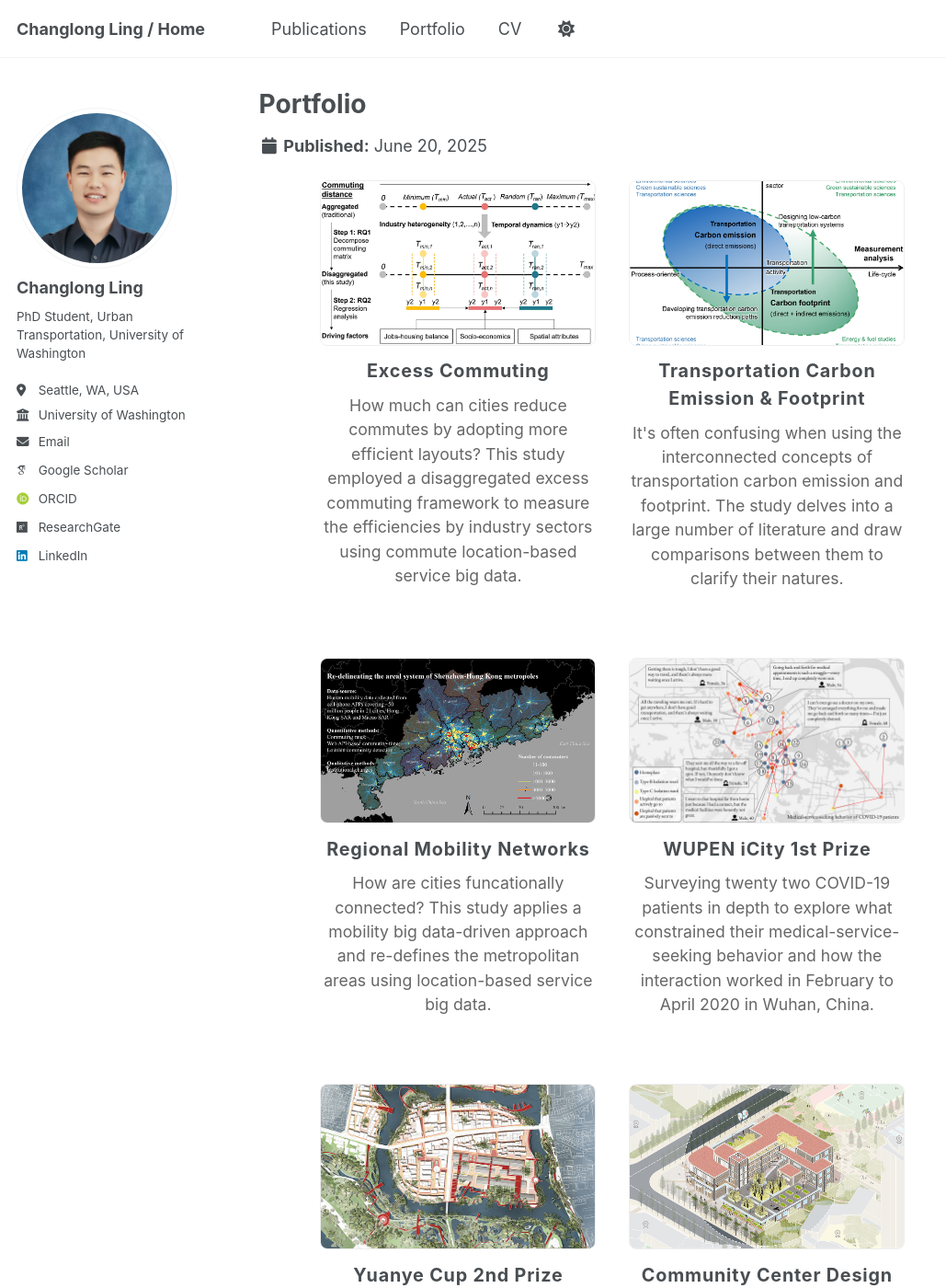
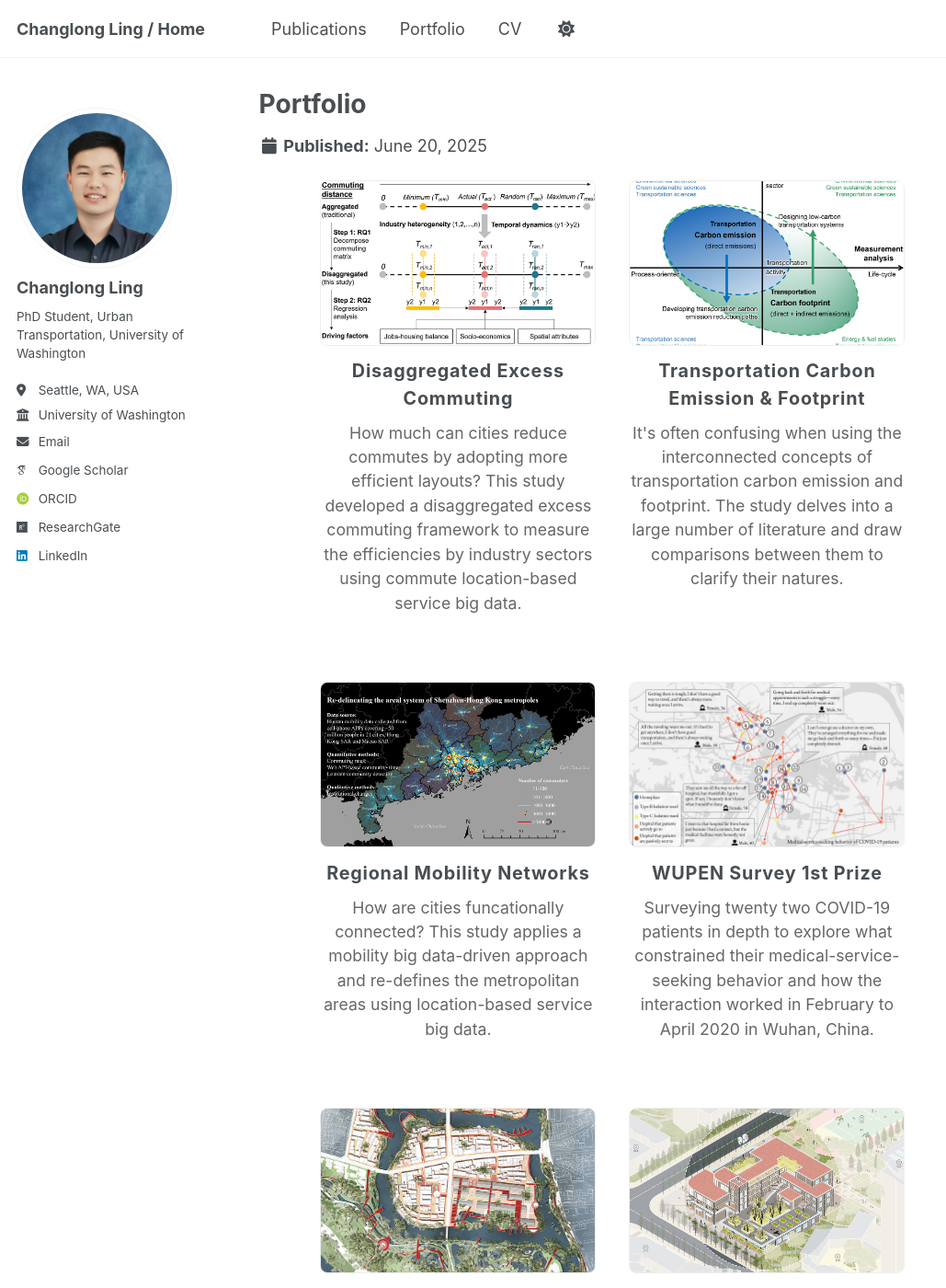
Before and after one commit to ChanglongLing/changlongling.github.io, a Jekyll site: the page built from _portfolio/portfolio.md, in a window 1280 px wide and 1400 px high. Shown: the whole window at 92% size, without its empty margins (0-1029 px from the left). Built offline with Jekyll 4.4.1, drawn with Linux system fonts in a browser that asks for light colours; some web fonts are replaced.

Commit message:
Update portfolio.md

```diff
--- a/_portfolio/portfolio.md
+++ b/_portfolio/portfolio.md
@@ -41,9 +41,9 @@ permalink: /portfolio/
     <a href="https://doi.org/10.1016/j.jtrangeo.2024.103820" target="_blank">
       <img src="/images/portfolio/exce_comm.jpg" alt="Excess Commuting">
     </a>
-    <div class="project-title">Excess Commuting</div>
+    <div class="project-title">Disaggregated Excess Commuting</div>
     <div class="project-desc">
-      How much can cities reduce commutes by adopting more efficient layouts? This study employed a disaggregated excess commuting framework to measure the efficiencies by industry sectors using commute location-based service big data.
+      How much can cities reduce commutes by adopting more efficient layouts? This study developed a disaggregated excess commuting framework to measure the efficiencies by industry sectors using commute location-based service big data.
     </div>
   </div>
 
@@ -69,7 +69,7 @@ permalink: /portfolio/
     <a href="http://wupen.org/competitions/17?type=award" target="_blank">
       <img src="/images/portfolio/covid-survey.jpg" alt="COVID 2020">
     </a>
-    <div class="project-title">WUPEN iCity 1st Prize</div>
+    <div class="project-title">WUPEN Survey 1st Prize</div>
     <div class="project-desc">
       Surveying twenty two COVID-19 patients in depth to explore what constrained their medical-service-seeking behavior and how the interaction worked in February to April 2020 in Wuhan, China.
     </div>
@@ -79,7 +79,7 @@ permalink: /portfolio/
     <a href="http://www.yuanyebei.com/index.php?m=YuanYeBei&a=index_show&contentid=276278&r=all" target="_blank">
       <img src="/images/portfolio/yuanye20.jpg" alt="Yuanye Cup 2020">
     </a>
-    <div class="project-title">Yuanye Cup 2nd Prize</div>
+    <div class="project-title">YUANYE Cup 2nd Prize</div>
     <div class="project-desc">
       Redeveloping old towns for living with animals -- "The cranes are crying in the marshes, and their voices are heard in the wilds", a wisdom from ancient Chinese literature <i>Xiaoya, Shijing</i>. We use the modern Community of Life theory to implement this vision and organize the environmental planning and urban redevelopment.
     </div>
```
